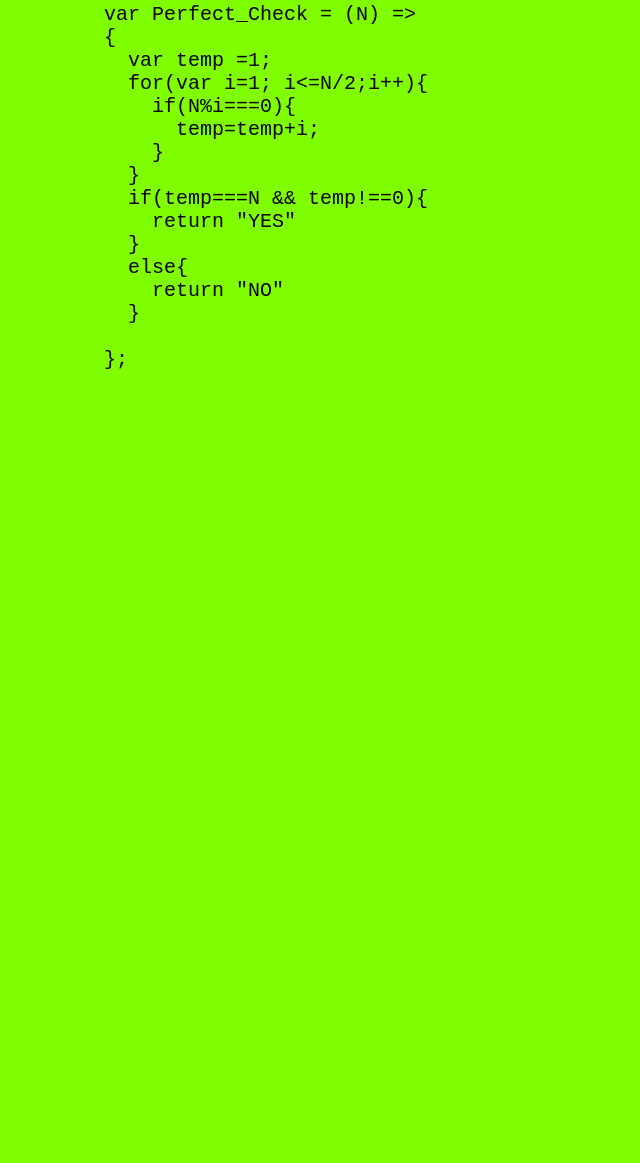
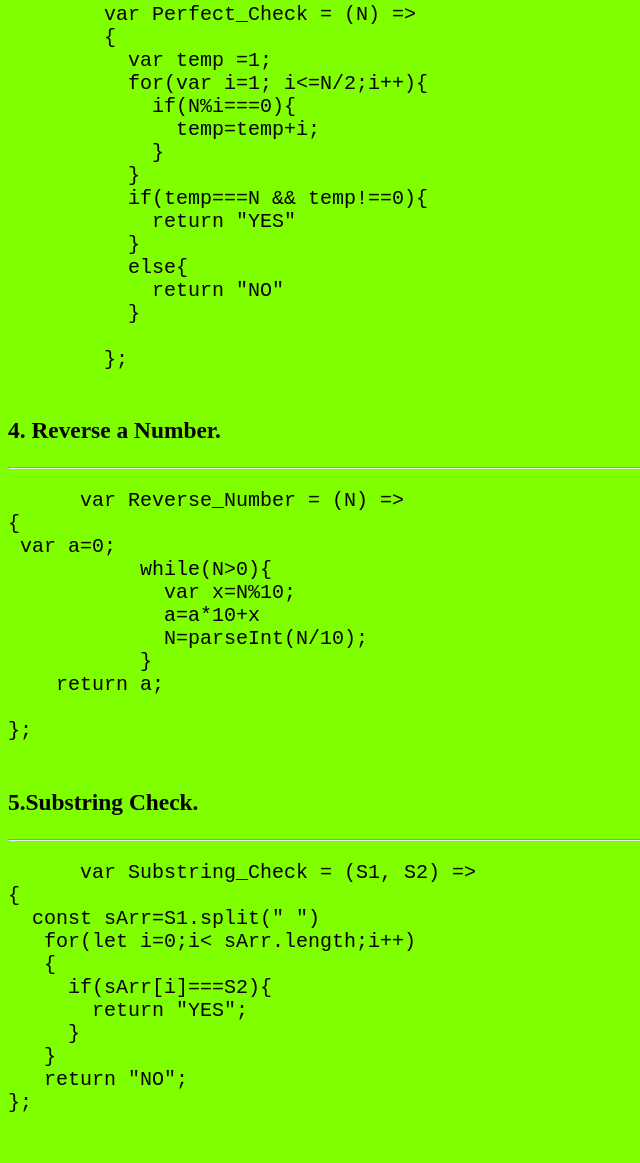
Before and after one commit to akanksha411/JS-HANDSON-6, a plain HTML site: page index.html in a window 1280 px wide. Shown: the part 891-2054 px from the top of the page, without its empty margins (0-640 px from the left). Before the commit the page ends 1305 px from the top, so only its background shows below. Drawn offline with Linux system fonts and the light colour scheme.

Commit message:
adding questions

```diff
--- a/index.html
+++ b/index.html
@@ -60,6 +60,35 @@
 
         };
     </pre>
+    <h3>4. Reverse a Number.</h3> <hr>
+    <pre>
+      var Reverse_Number = (N) =>
+{
+ var a=0;
+	   while(N>0){
+	     var x=N%10;
+	     a=a*10+x
+	     N=parseInt(N/10);
+	   }
+    return a;
+
+};
+    </pre>
+    <h3>5.Substring Check.</h3> <hr>
+    <pre>
+      var Substring_Check = (S1, S2) =>
+{
+  const sArr=S1.split(" ")
+   for(let i=0;i< sArr.length;i++)
+   {
+     if(sArr[i]===S2){
+       return "YES";
+     }
+   }
+   return "NO";
+};
+
+    </pre>
 
 </body>
 </html>
```
